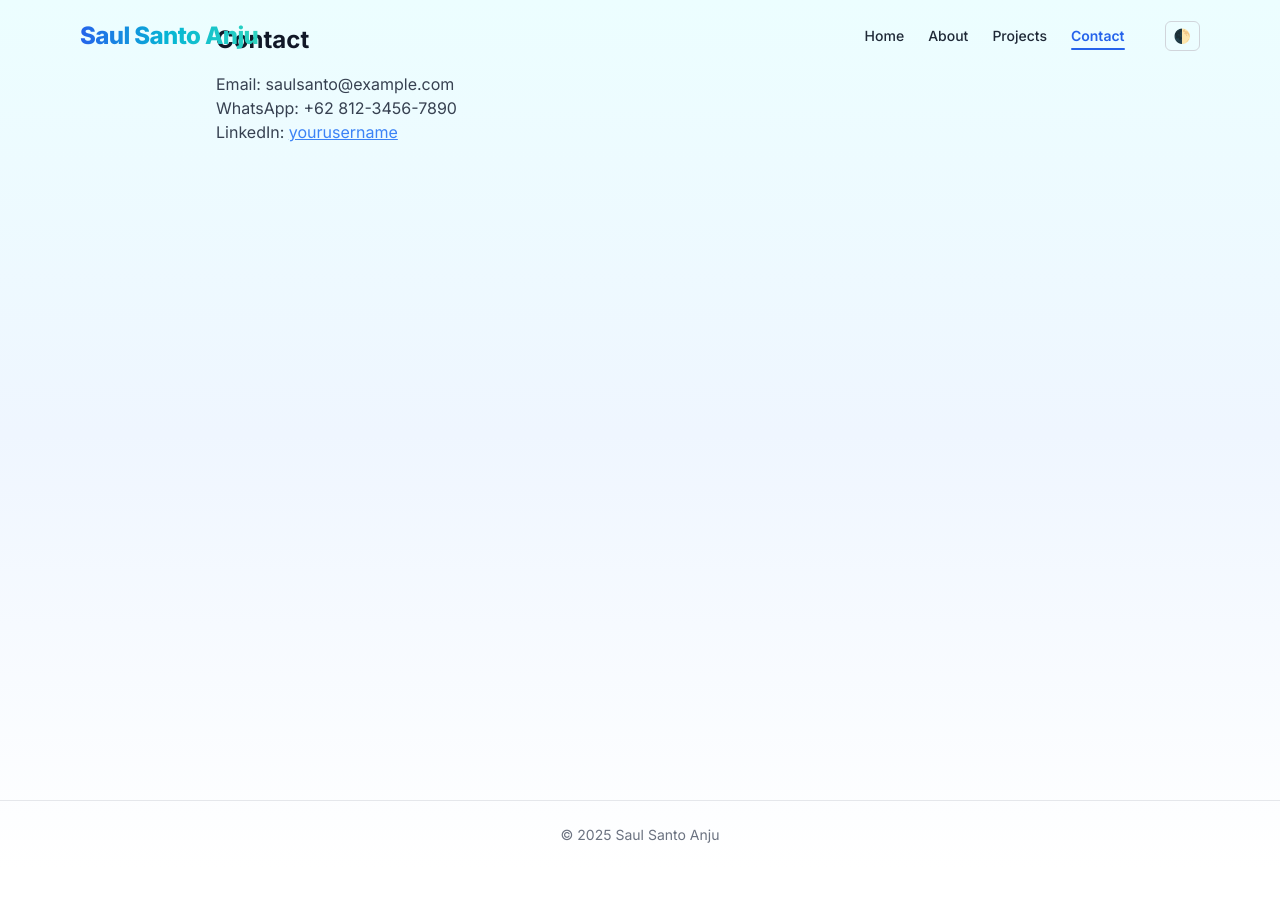
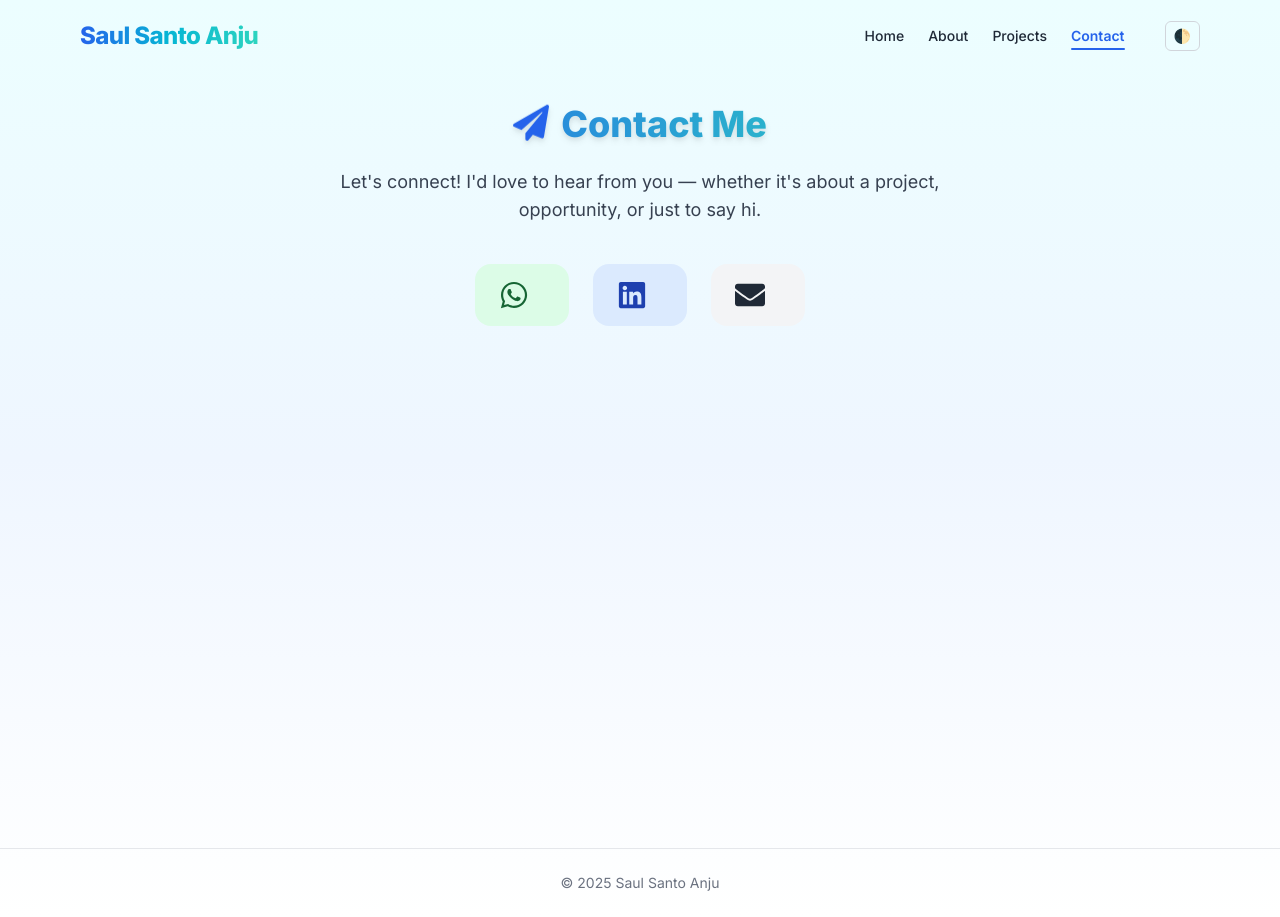
Before and after one commit to saulsanto22/my-portfolio, a Next.js app: page /contact in a window 1280 px wide. Before the commit the page ends 869 px from the top, so only its background shows below. Built offline with nearby package versions, Linux system fonts and the light colour scheme.

Commit message:
feat:update page contact and refactor code

```diff
--- a/app/contact/page.js
+++ b/app/contact/page.js
@@ -1,15 +1,57 @@
-export default function Contact() {
+'use client'
+
+import {
+  FaWhatsapp,
+  FaLinkedin,
+  FaEnvelope,
+  FaPaperPlane
+} from 'react-icons/fa'
+
+export default function ContactPage() {
   return (
-    <div
-      initial={{ opacity: 0, y: 10 }}
-      animate={{ opacity: 1, y: 0 }}
-      transition={{ duration: 0.5 }}
-      role="region"
-    >
-      <h2 className="text-2xl font-bold mb-4">Contact</h2>
-      <p className="text-gray-700">Email: saulsanto@example.com</p>
-      <p className="text-gray-700">WhatsApp: +62 812-3456-7890</p>
-      <p className="text-gray-700">LinkedIn: <a href="https://linkedin.com/in/yourusername" className="text-blue-500 underline">yourusername</a></p>
-    </div>
+    <section className="min-h-screen py-20 px-6 ">
+      <div className="max-w-2xl mx-auto text-center animate-fade-in">
+        <h2 className="text-4xl font-extrabold mb-6 flex items-center justify-center gap-3 text-transparent bg-clip-text bg-gradient-to-r from-blue-600 to-teal-400 dark:from-cyan-400 dark:to-blue-400 drop-shadow-md">
+          <FaPaperPlane className="text-blue-600 dark:text-cyan-400 animate-bounce" /> Contact Me
+        </h2>
+
+        <p className="text-lg text-gray-700 dark:text-gray-300 mb-10">
+          Let&apos;s connect! I&apos;d love to hear from you — whether it&apos;s about a project, opportunity, or just to say hi.
+        </p>
+
+        <div className="flex flex-col md:flex-row justify-center items-center gap-6 text-lg">
+          {/* WhatsApp */}
+          <a
+            href="https://wa.me/62882000978708"
+            target="_blank"
+            rel="noopener noreferrer"
+            className="group flex items-center gap-4 px-6 py-4 rounded-2xl bg-green-100 dark:bg-green-900 text-green-800 dark:text-green-300 hover:scale-105 hover:shadow-xl transition-all duration-300"
+          >
+            <FaWhatsapp className="text-3xl group-hover:animate-bounce" />
+            <span className="font-semibold"></span>
+          </a>
+
+          {/* LinkedIn */}
+          <a
+            href="https://id.linkedin.com/in/saul-santo-anju-5269081a7"
+            target="_blank"
+            rel="noopener noreferrer"
+            className="group flex items-center gap-4 px-6 py-4 rounded-2xl bg-blue-100 dark:bg-blue-900 text-blue-800 dark:text-blue-300 hover:scale-105 hover:shadow-xl transition-all duration-300"
+          >
+            <FaLinkedin className="text-3xl group-hover:animate-bounce" />
+            <span className="font-semibold"></span>
+          </a>
+
+          {/* Email */}
+          <a
+            href="mailto:saul.santoa@gmail.com"
+            className="group flex items-center gap-4 px-6 py-4 rounded-2xl bg-gray-100 dark:bg-gray-800 text-gray-800 dark:text-gray-200 hover:scale-105 hover:shadow-xl transition-all duration-300"
+          >
+            <FaEnvelope className="text-3xl group-hover:animate-ping" />
+            <span className="font-semibold"></span>
+          </a>
+        </div>
+      </div>
+    </section>
   )
 }
--- a/app/page.js
+++ b/app/page.js
@@ -41,7 +41,7 @@ export default function Home() {
           💻 GitHub
         </a>
         <a
-          href="https://linkedin.com/in/yourusername"
+          href="https://id.linkedin.com/in/saul-santo-anju-5269081a7"
           target="_blank"
           rel="noopener noreferrer"
           className="px-6 py-3 border border-blue-600 text-blue-600 font-semibold rounded-full hover:bg-blue-50 dark:border-blue-400 dark:text-blue-400 dark:hover:bg-blue-900/10 transition"
```
Also changed, not shown: components/NavBar.js (+4 -6 lines).
